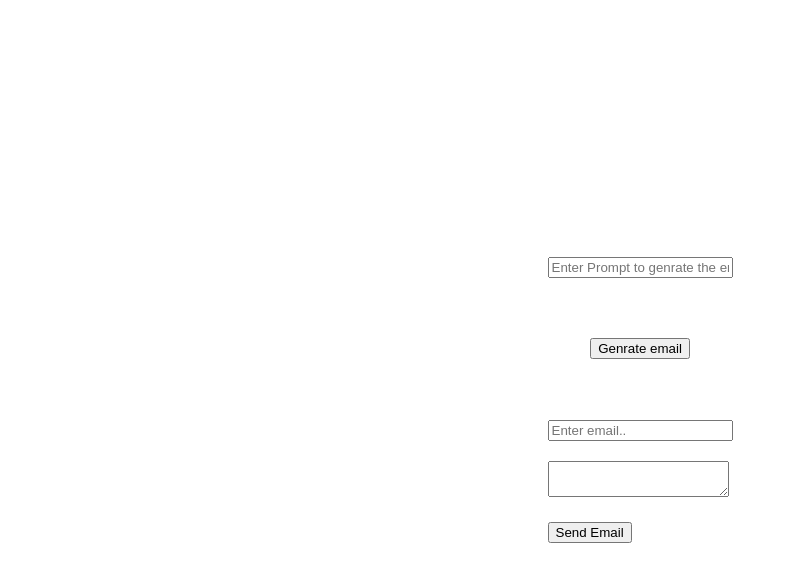
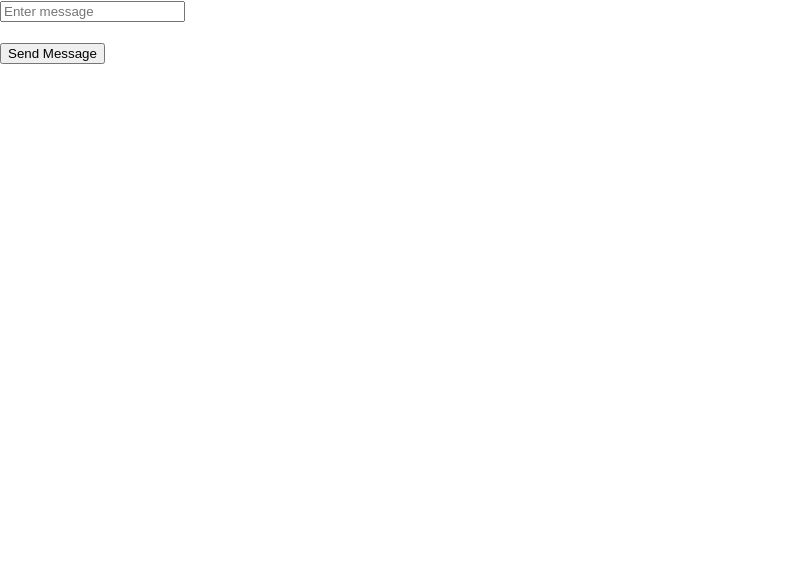
Before and after one commit to RiteshDhapate/project-email-send-frontend, a React (Create React App) app: page / in a window 1280 px wide. Shown: the top 582 px of the page, without its empty margins (0-796 px from the left). Built offline with nearby package versions, Linux system fonts and the light colour scheme.

Commit message:
final commit

```diff
--- a/src/App.js
+++ b/src/App.js
@@ -1,83 +1,46 @@
-import logo from "./logo.svg";
-import "./App.css";
-import { useState } from "react";
-import axios from "axios";
-import { GoogleGenerativeAI } from "@google/generative-ai";
+import React, { useEffect, useState } from 'react'
+import axios from 'axios';
+const App = () => {
+  const [message, setMessage] = useState("");
+  const [messages, setMessages] = useState([]);
+  const handleSendMessage = async () => {
+    try {
+      const data = await axios.post("http://localhost:8000/message", {
+        message
+      });
+      console.log(data.data.result);
+      setMessages([...messages, { message, result: data.data.result }]);
+      setMessage("");
+    } catch (error) {
+      console.error(error);
+    }
+  }
+  useEffect(() => {
+    console.log(messages);
+  }, [messages]);
+  return (
+    <div>
+      {/* messages */}
+      <div>{messages.map((item, index) => (
+        <div>
+          <div>user : {item.message}</div>
+          <div>ai : {item.result}</div>
+        </div>
+      ))}</div>
+      <div>
+        <input
+          type="text"
+          placeholder="Enter message"
+          value={message}
+          onChange={(e) => setMessage(e.target.value)}
 
-function App() {
-  const [email, setEmail] = useState("");
-  const [emailBody, setEmailBody] = useState("");
-  const [userPrompt, setUserPrompt] = useState("");
-
-  const genAI = new GoogleGenerativeAI(
-    "AIzaSyBKZatzIoctt0_arla80wDMgGmZP202jHw"
-  );
-  const sendPrompt = async () => {
-    try {
-      console.log("sending server prompt");
-      const model = genAI.getGenerativeModel({ model: "gemini-pro" });
-
-      const prompt = `
-      genrate the one email for me
-      prompt = ${userPrompt}
-      `;
-
-      console.log(userPrompt);
-
-      const result = await model.generateContent(prompt);
-      const response = await result.response;
-      const text = response.text();
-      console.log(text);
-      setEmailBody(text);
-    } catch (error) {
-      console.log(error);
-    }
-  };
-
-  const onSendEmail = async (e) => {
-    e.preventDefault();
-    try {
-      const result = await axios.post("https://project-send-email-backend.vercel.app/send-mail", {
-        email,
-        emailBody,
-      });
-      console.log(result);
-    } catch (error) {
-      console.log(error);
-    }
-    console.log({ email, emailBody });
-  };
-  return (
-    <div className="contaner">
-      <input type="text" placeholder="Enter Prompt to genrate the email" />
-      <br />
-      <br />
-      <br />
-      <button onClick={sendPrompt}>Genrate email</button>
-      <br />
-      <br />
-      <form onSubmit={(e) => onSendEmail(e)}>
-        <br />
-        <input
-          type="email"
-          placeholder="Enter email.."
-          value={email}
-          onChange={(e) => setEmail(e.target.value)}
         />
         <br />
         <br />
-        <textarea
-          name=""
-          id=""
-          value={emailBody}
-          onChange={(e) => setEmailBody(e.target.value)}
-        ></textarea>
-        <br />
-        <br />
-        <button>Send Email</button>
-      </form>
+        <button onClick={handleSendMessage}>Send Message</button>
+      </div>
     </div>
   );
 }
 
-export default App;
+export default App
```
